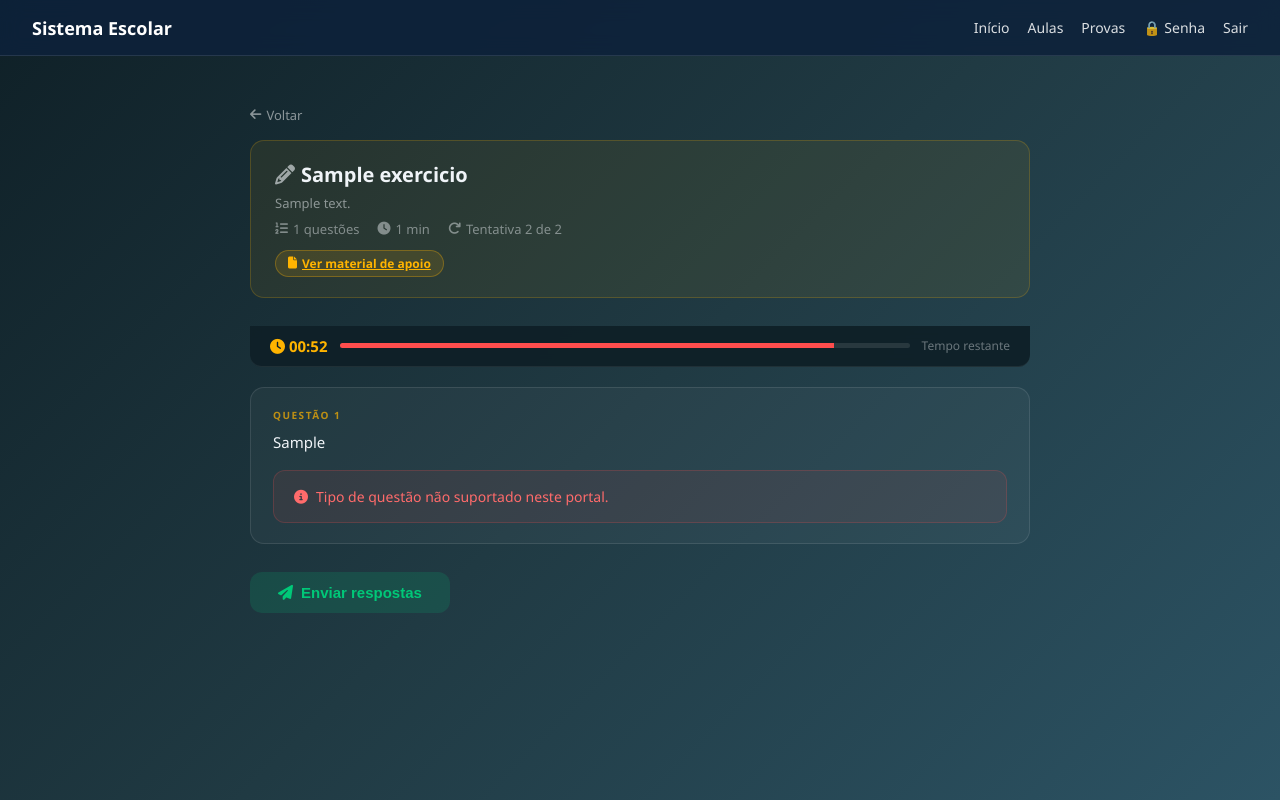
After one commit to centrodequalificacao2020-create/alunos, a Flask app: page /aluno/exercicio/1 in a window 1280 px wide. The commit adds this page. Run offline with Flask 3, Linux system fonts and the light colour scheme; the visitor is signed in with stand-in values (Sample User, id 1); tables that the repository leaves empty hold one stand-in row (values such as "Sample post"); some libraries are stand-ins or nearby versions.

Commit message:
etapa6: rotas do aluno para realizar exercicio (GET exibir, POST responder, GET resultado) + botao Realizar no curso_detalhe

```diff
--- a/routes/portal_aluno.py
+++ b/routes/portal_aluno.py
@@ -309,22 +309,32 @@ def curso_detalhe(curso_id):
         for item in conteudos_por_mat.get(mat.id, []):
             conteudos.append(item)
 
-    # Exercícios liberados
+    # Exercícios liberados — com info de tentativas
     exercicios_por_mat = {}
     try:
-        from models import Exercicio, ExercicioLiberado
+        from models import Exercicio, ExercicioLiberado, RespostaExercicio
         ids_ex_lib = {
-            el.exercicio_id
+            el.exercicio_id: el
             for el in ExercicioLiberado.query.filter_by(aluno_id=aluno.id, liberado=1).all()
         }
         for mat in materias_liberadas:
-            exs = [
-                ex for ex in
-                Exercicio.query.filter_by(materia_id=mat.id, ativo=1).order_by(Exercicio.ordem).all()
-                if ex.id in ids_ex_lib
-            ]
-            if exs:
-                exercicios_por_mat[mat.id] = exs
+            exs_mat = []
+            for ex in Exercicio.query.filter_by(materia_id=mat.id, ativo=1).order_by(Exercicio.ordem).all():
+                lib = ids_ex_lib.get(ex.id)
+                if not lib:
+                    continue
+                usadas = RespostaExercicio.query.filter_by(
+                    exercicio_id=ex.id, aluno_id=aluno.id
+                ).count()
+                max_tent = (ex.tentativas or 1) + (lib.extra_tentativas or 0)
+                exs_mat.append({
+                    "exercicio":        ex,
+                    "tentativas_usadas": usadas,
+                    "max_tentativas":   max_tent,
+                    "pode_fazer":       usadas < max_tent,
+                })
+            if exs_mat:
+                exercicios_por_mat[mat.id] = exs_mat
     except Exception:
         pass
 
@@ -387,6 +397,152 @@ def curso_detalhe(curso_id):
         provas               = provas,
         atividades           = atividades,
         entregas_map         = entregas_map,
+    )
+
+
+# ─── REALIZAR EXERCÍCIO (exibir questões) ─────────────────────────────────────
+
+@portal_aluno_bp.route("/exercicio/<int:ex_id>")
+@aluno_login_required
+def realizar_exercicio(ex_id):
+    from models import Exercicio, ExercicioLiberado, RespostaExercicio
+    aluno_id = session["aluno_id"]
+    aluno    = db.get_or_404(Aluno, aluno_id)
+
+    ex = db.get_or_404(Exercicio, ex_id)
+    lib = ExercicioLiberado.query.filter_by(
+        aluno_id=aluno_id, exercicio_id=ex_id, liberado=1
+    ).first()
+    if not lib:
+        flash("Este exercício não está liberado para você.", "erro")
+        return redirect("/aluno/cursos")
+
+    usadas    = RespostaExercicio.query.filter_by(exercicio_id=ex_id, aluno_id=aluno_id).count()
+    max_tent  = (ex.tentativas or 1) + (lib.extra_tentativas or 0)
+    if usadas >= max_tent:
+        flash("Você já esgotou todas as tentativas neste exercício.", "erro")
+        return redirect("/aluno/cursos")
+
+    if not ex.questoes:
+        flash("Este exercício ainda não possui questões. Aguarde.", "aviso")
+        return redirect("/aluno/cursos")
+
+    return render_template(
+        "aluno/realizar_exercicio.html",
+        aluno         = aluno,
+        exercicio     = ex,
+        usadas        = usadas,
+        max_tentativas = max_tent,
+    )
+
+
+# ─── RESPONDER EXERCÍCIO (processar respostas) ────────────────────────────────
+
+@portal_aluno_bp.route("/exercicio/<int:ex_id>/responder", methods=["POST"])
+@aluno_login_required
+def responder_exercicio(ex_id):
+    from models import Exercicio, ExercicioLiberado, RespostaExercicio, ExercicioAlternativa
+    aluno_id = session["aluno_id"]
+
+    ex = db.get_or_404(Exercicio, ex_id)
+    lib = ExercicioLiberado.query.filter_by(
+        aluno_id=aluno_id, exercicio_id=ex_id, liberado=1
+    ).first()
+    if not lib:
+        abort(403)
+
+    usadas   = RespostaExercicio.query.filter_by(exercicio_id=ex_id, aluno_id=aluno_id).count()
+    max_tent = (ex.tentativas or 1) + (lib.extra_tentativas or 0)
+    if usadas >= max_tent:
+        flash("Tentativas esgotadas.", "erro")
+        return redirect("/aluno/cursos")
+
+    # Calcular acertos
+    acertos       = 0
+    total_questoes = len(ex.questoes)
+    gabarito      = []   # lista para exibir no resultado
+
+    for q in ex.questoes:
+        alt_id_str   = request.form.get(f"questao_{q.id}")
+        alt_escolhida = None
+        correta_alt   = None
+        acertou       = False
+
+        if q.tipo in ("multipla_escolha", "verdadeiro_falso"):
+            correta_alt = next((a for a in q.alternativas if a.correta), None)
+            if alt_id_str:
+                try:
+                    alt_escolhida = db.session.get(ExercicioAlternativa, int(alt_id_str))
+                except (ValueError, TypeError):
+                    alt_escolhida = None
+            if alt_escolhida and correta_alt and alt_escolhida.id == correta_alt.id:
+                acertou  = True
+                acertos += 1
+
+        gabarito.append({
+            "questao":     q,
+            "escolhida":   alt_escolhida,
+            "correta":     correta_alt,
+            "acertou":     acertou,
+        })
+
+    percentual = round((acertos / total_questoes * 100), 1) if total_questoes else 0.0
+    tentativa_num = usadas + 1
+
+    resp = RespostaExercicio(
+        aluno_id       = aluno_id,
+        exercicio_id   = ex_id,
+        tentativa_num  = tentativa_num,
+        iniciado_em    = datetime.now().strftime("%Y-%m-%d %H:%M:%S"),
+        finalizado_em  = datetime.now().strftime("%Y-%m-%d %H:%M:%S"),
+        total_questoes = total_questoes,
+        acertos        = acertos,
+        percentual     = percentual,
+    )
+    db.session.add(resp)
+    db.session.commit()
+
+    # Salvar gabarito na sessão para exibir no resultado
+    session[f"ex_resultado_{ex_id}"] = {
+        "resp_id":       resp.id,
+        "acertos":       acertos,
+        "total":         total_questoes,
+        "percentual":    percentual,
+        "tentativa_num": tentativa_num,
+        "gabarito": [
+            {
+                "enunciado":    g["questao"].enunciado,
+                "tipo":         g["questao"].tipo,
+                "acertou":      g["acertou"],
+                "escolhida":    g["escolhida"].texto if g["escolhida"] else None,
+                "correta":      g["correta"].texto   if g["correta"]   else None,
+            }
+            for g in gabarito
+        ]
+    }
+
+    return redirect(f"/aluno/exercicio/{ex_id}/resultado")
+
+
+# ─── RESULTADO DO EXERCÍCIO ───────────────────────────────────────────────────
+
+@portal_aluno_bp.route("/exercicio/<int:ex_id>/resultado")
+@aluno_login_required
+def resultado_exercicio(ex_id):
+    from models import Exercicio
+    aluno    = db.get_or_404(Aluno, session["aluno_id"])
+    ex       = db.get_or_404(Exercicio, ex_id)
+    dados    = session.pop(f"ex_resultado_{ex_id}", None)
+
+    if not dados:
+        flash("Nenhum resultado encontrado. Realize o exercício primeiro.", "aviso")
+        return redirect("/aluno/cursos")
+
+    return render_template(
+        "aluno/resultado_exercicio.html",
+        aluno     = aluno,
+        exercicio = ex,
+        dados     = dados,
     )
 
 
--- /dev/null
+++ b/templates/aluno/realizar_exercicio.html
@@ -0,0 +1,182 @@
+{% extends "base.html" %}
+{% block title %}{{ exercicio.titulo }}{% endblock %}
+
+{% block styles %}
+<link rel="stylesheet" href="https://cdnjs.cloudflare.com/ajax/libs/font-awesome/6.5.1/css/all.min.css">
+<style>
+body{
+  background:linear-gradient(135deg,#0f2027,#203a43,#2c5364);
+  min-height:100vh; font-family:'Segoe UI',sans-serif; color:#fff;
+}
+.wrap{ max-width:820px; margin:auto; padding:24px 20px 80px; }
+.voltar{ color:rgba(255,255,255,.5); font-size:13px; text-decoration:none;
+  display:inline-flex; align-items:center; gap:5px; margin-bottom:16px; }
+.voltar:hover{ color:#fff; }
+.cabecalho{
+  background:rgba(255,180,0,.07); border:1px solid rgba(255,180,0,.2);
+  border-radius:14px; padding:20px 24px; margin-bottom:28px;
+}
+.ex-titulo{ font-size:20px; font-weight:800; margin-bottom:6px; }
+.ex-meta{ font-size:13px; opacity:.45; display:flex; gap:18px; flex-wrap:wrap; }
+.ex-meta span{ display:flex; align-items:center; gap:5px; }
+.badge-tent{
+  display:inline-flex; align-items:center; gap:5px;
+  background:rgba(255,180,0,.12); color:#ffb400;
+  border:1px solid rgba(255,180,0,.3);
+  padding:4px 12px; border-radius:999px; font-size:12px; font-weight:700;
+  margin-top:10px;
+}
+/* Questão */
+.questao-card{
+  background:rgba(255,255,255,.04); border:1px solid rgba(255,255,255,.1);
+  border-radius:14px; padding:20px 22px; margin-bottom:18px;
+}
+.q-num{ font-size:10px; font-weight:800; text-transform:uppercase;
+  letter-spacing:1.5px; color:#ffb400; opacity:.7; margin-bottom:8px; }
+.q-enunc{ font-size:15px; line-height:1.65; margin-bottom:16px; }
+.alt-lista{ display:flex; flex-direction:column; gap:8px; }
+.alt-label{
+  display:flex; align-items:center; gap:12px;
+  background:rgba(255,255,255,.04); border:1px solid rgba(255,255,255,.1);
+  border-radius:10px; padding:11px 14px; cursor:pointer;
+  transition:.15s; font-size:14px;
+}
+.alt-label:hover{ background:rgba(255,180,0,.1); border-color:rgba(255,180,0,.3); }
+.alt-label input[type=radio]{ accent-color:#ffb400; width:16px; height:16px; flex-shrink:0; }
+input[type=radio]:checked + span{ color:#ffb400; font-weight:600; }
+/* Timer */
+#timer-bar{
+  position:sticky; top:0; z-index:100;
+  background:rgba(15,32,39,.95); backdrop-filter:blur(6px);
+  border-bottom:1px solid rgba(255,255,255,.07);
+  padding:10px 20px; display:flex; align-items:center;
+  justify-content:space-between; gap:12px; margin-bottom:20px;
+  border-radius:0 0 12px 12px;
+}
+#timer-txt{ font-size:15px; font-weight:700; color:#ffb400; }
+#timer-progresso{ flex:1; height:5px; background:rgba(255,255,255,.1);
+  border-radius:4px; overflow:hidden; }
+#timer-fill{ height:100%; background:#ffb400; transition:width 1s linear; }
+/* Botão enviar */
+.btn-enviar{
+  display:inline-flex; align-items:center; gap:8px;
+  background:rgba(0,200,120,.15); color:#00c878;
+  border:1px solid rgba(0,200,120,.4);
+  padding:12px 28px; border-radius:12px; font-size:15px; font-weight:700;
+  cursor:pointer; transition:.2s; margin-top:10px;
+  border:none;
+}
+.btn-enviar:hover{ background:rgba(0,200,120,.28); }
+.aviso-sem-questao{
+  background:rgba(255,77,77,.08); border:1px solid rgba(255,77,77,.2);
+  border-radius:12px; padding:16px 20px; color:#ff6b6b;
+  display:flex; align-items:center; gap:8px;
+}
+</style>
+{% endblock %}
+
+{% block content %}
+<div class="wrap">
+  <a href="javascript:history.back()" class="voltar"><i class="fas fa-arrow-left"></i> Voltar</a>
+
+  <div class="cabecalho">
+    <div class="ex-titulo"><i class="fas fa-pencil-alt" style="opacity:.6;margin-right:6px"></i>{{ exercicio.titulo }}</div>
+    {% if exercicio.descricao %}
+      <div style="font-size:13px;opacity:.5;margin-top:4px;margin-bottom:8px">{{ exercicio.descricao }}</div>
+    {% endif %}
+    <div class="ex-meta">
+      <span><i class="fas fa-list-ol"></i> {{ exercicio.questoes|length }} quest&otilde;es</span>
+      {% if exercicio.tempo_limite %}
+        <span><i class="fas fa-clock"></i> {{ exercicio.tempo_limite }} min</span>
+      {% endif %}
+      <span><i class="fas fa-redo"></i> Tentativa {{ usadas + 1 }} de {{ max_tentativas }}</span>
+    </div>
+    {% if exercicio.arquivo %}
+      <a href="/aluno/exercicio/{{ exercicio.id }}/arquivo" target="_blank" class="badge-tent" style="margin-top:12px">
+        <i class="fas fa-file"></i> Ver material de apoio
+      </a>
+    {% endif %}
+  </div>
+
+  {% if exercicio.tempo_limite %}
+  <div id="timer-bar">
+    <span id="timer-txt"><i class="fas fa-clock"></i> <span id="timer-val">--:--</span></span>
+    <div id="timer-progresso"><div id="timer-fill" style="width:100%"></div></div>
+    <span style="font-size:12px;opacity:.4">Tempo restante</span>
+  </div>
+  {% endif %}
+
+  <form method="POST" action="/aluno/exercicio/{{ exercicio.id }}/responder" id="form-ex">
+    <input type="hidden" name="csrf_token" value="{{ csrf_token() }}">
+
+    {% if exercicio.questoes %}
+      {% for q in exercicio.questoes %}
+      <div class="questao-card">
+        <div class="q-num">Quest&atilde;o {{ loop.index }}</div>
+        <div class="q-enunc">{{ q.enunciado }}</div>
+
+        {% if q.tipo in ('multipla_escolha', 'verdadeiro_falso') %}
+          {% if q.alternativas %}
+          <div class="alt-lista">
+            {% for alt in q.alternativas %}
+            <label class="alt-label">
+              <input type="radio" name="questao_{{ q.id }}" value="{{ alt.id }}" required>
+              <span>{{ alt.texto }}</span>
+            </label>
+            {% endfor %}
+          </div>
+          {% else %}
+            <div class="aviso-sem-questao"><i class="fas fa-exclamation-triangle"></i> Sem alternativas cadastradas.</div>
+          {% endif %}
+        {% else %}
+          <div class="aviso-sem-questao"><i class="fas fa-info-circle"></i> Tipo de questão não suportado neste portal.</div>
+        {% endif %}
+      </div>
+      {% endfor %}
+
+      <button type="submit" class="btn-enviar" onclick="return confirmarEnvio()">
+        <i class="fas fa-paper-plane"></i> Enviar respostas
+      </button>
+    {% else %}
+      <div class="aviso-sem-questao"><i class="fas fa-exclamation-triangle"></i> Nenhuma quest&atilde;o encontrada.</div>
+    {% endif %}
+  </form>
+</div>
+{% endblock %}
+
+{% block scripts %}
+<script>
+{% if exercicio.tempo_limite %}
+const TOTAL_SEG = {{ exercicio.tempo_limite }} * 60;
+let restante = TOTAL_SEG;
+const fill  = document.getElementById('timer-fill');
+const val   = document.getElementById('timer-val');
+const form  = document.getElementById('form-ex');
+
+function atualizarTimer(){
+  const m = String(Math.floor(restante/60)).padStart(2,'0');
+  const s = String(restante % 60).padStart(2,'0');
+  val.textContent = m+':'+s;
+  fill.style.width = (restante/TOTAL_SEG*100)+'%';
+  if(restante <= 60) fill.style.background='#ff4d4d';
+  if(restante <= 0){
+    clearInterval(intervalo);
+    val.textContent='00:00';
+    form.submit();
+  }
+  restante--;
+}
+atualizarTimer();
+const intervalo = setInterval(atualizarTimer, 1000);
+{% endif %}
+
+function confirmarEnvio(){
+  const total = {{ exercicio.questoes|length }};
+  const respondidas = document.querySelectorAll('input[type=radio]:checked').length;
+  if(respondidas < total){
+    return confirm(`Você respondeu ${respondidas} de ${total} questões. Deseja enviar mesmo assim?`);
+  }
+  return true;
+}
+</script>
+{% endblock %}
```
Also changed, not shown: templates/aluno/curso_detalhe.html (+42 -13 lines), templates/aluno/resultado_exercicio.html (added, +170 -0 lines).
